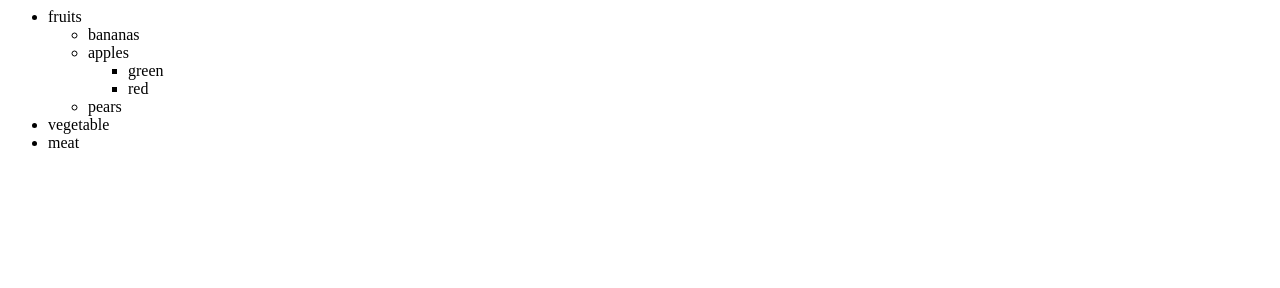
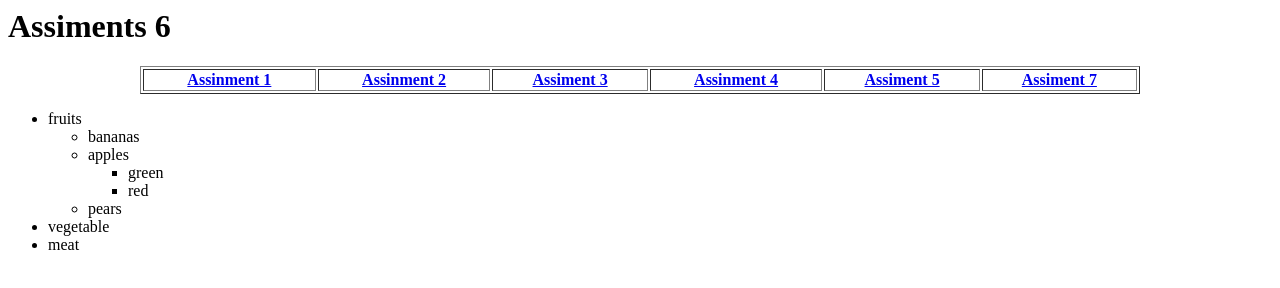
Before and after one commit to uzairit/Assingments, a plain HTML site: page index8.html in a window 1280 px wide. Drawn offline with Linux system fonts and the light colour scheme.

Commit message:
Update index8.html

```diff
--- a/index8.html
+++ b/index8.html
@@ -1,7 +1,18 @@
 <html>
 <body>
-
-
+    <h1>Assiments 6</h1>
+    <center>
+    <table border="1" width="1000">
+<tr>
+   <th> <a href="index22.html" target="_blank" >Assinment 1</a> </th>
+      <th> <a href="index13.html" target="_blank">Assinment 2</a></th>
+    <th><a href="index19.html" target="_blank">Assiment 3</a></th>
+   <th> <a href="index20.html" target="_blank">Assinment 4</a> </th>
+    <th><a href="index21.html" target="_blank">Assiment 5</a> </th>
+    <th><a href="index23.html" target="_blank">Assiment 7</a></th>
+</tr>
+    </table>
+</center>
 <ul>
 <li>fruits
 <ul>
```
